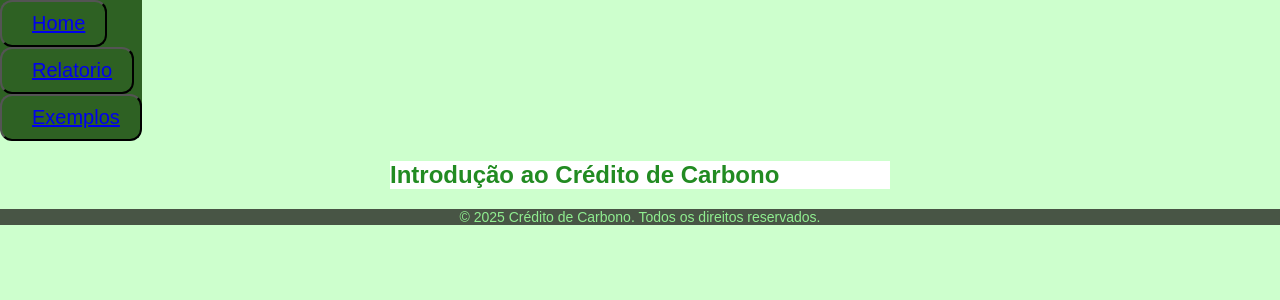
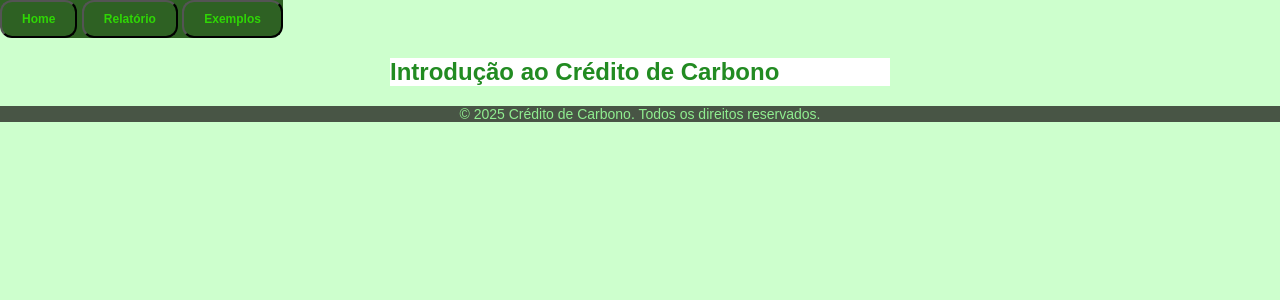
Before and after one commit to EvertonHenrique/site-credito-carbono, a Flask app: template templates/homepage.html in a window 1280 px wide. Shown: the part 85-385 px from the top of the page. Run offline with Flask 3, Linux system fonts and the light colour scheme; the template is opened without the code that fills it, so the values that code supplies are empty.

Commit message:
atualizar-site

```diff
--- a/static/css/style.css
+++ b/static/css/style.css
@@ -51,17 +51,15 @@
  }
 
  nav > button {
-
-    background-color: var(--cor-botao);
+    font-weight: bold;
+    font-size: 12px;    background-color: var(--cor-botao);
     color: var(--cor02);
     border-radius: 12px;
     padding: 10px 20px;
     text-align: left;
     text-decoration: none;
-    text-indent: 10px;
-    font-size: 20px;
-    display: flex;
-    align-items: center;
+    font-size: 12px;
+    display: inline-block;
     margin: 6px 4px solid var(--cor-fundo);
     transition-duration: 0.5s;
     cursor: pointer;
@@ -71,6 +69,14 @@
  nav > button:hover {
     background-color: var(--cor-botao-hover);
     color: var(--cor05);
+ }
+
+ button a {
+    height: 10px;
+    text-decoration: none;
+    color: inherit;
+    align-items: normal;
+    display: inline-block;
  }
 
  main {
--- a/templates/homepage.html
+++ b/templates/homepage.html
@@ -17,7 +17,7 @@
      <nav>
           <button type="Home"><a href="../templates/
           homepage.html">Home</a></button>
-          <button type="Relatorio"><a href="../templates/relatorio.html">Relatorio</a></button>
+          <button type="Relatorio"><a href="../templates/relatorio.html">Relatório</a></button>
           <button type="Exemplos"><a href="../templates/exemplos.html">Exemplos</a></button>
      </nav>
 
```
